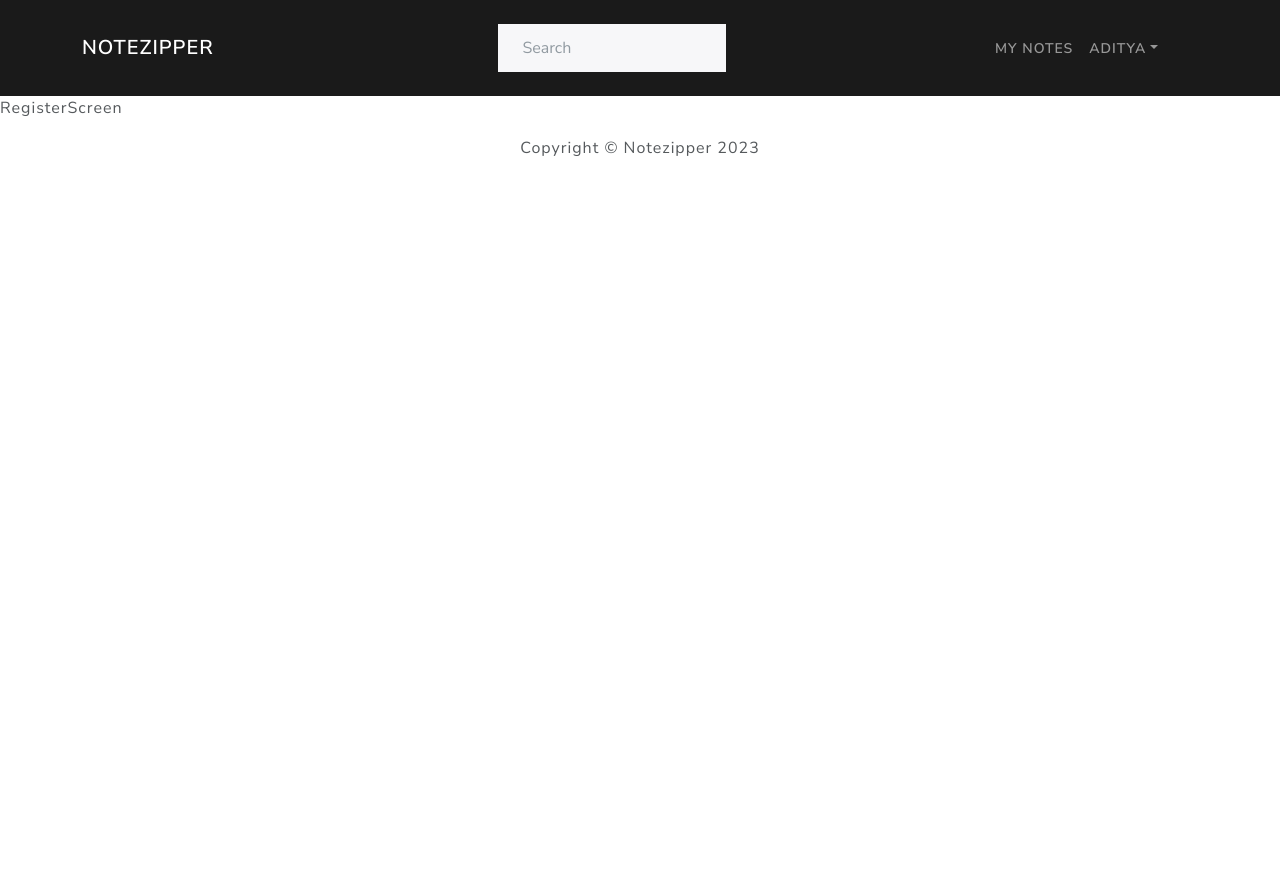
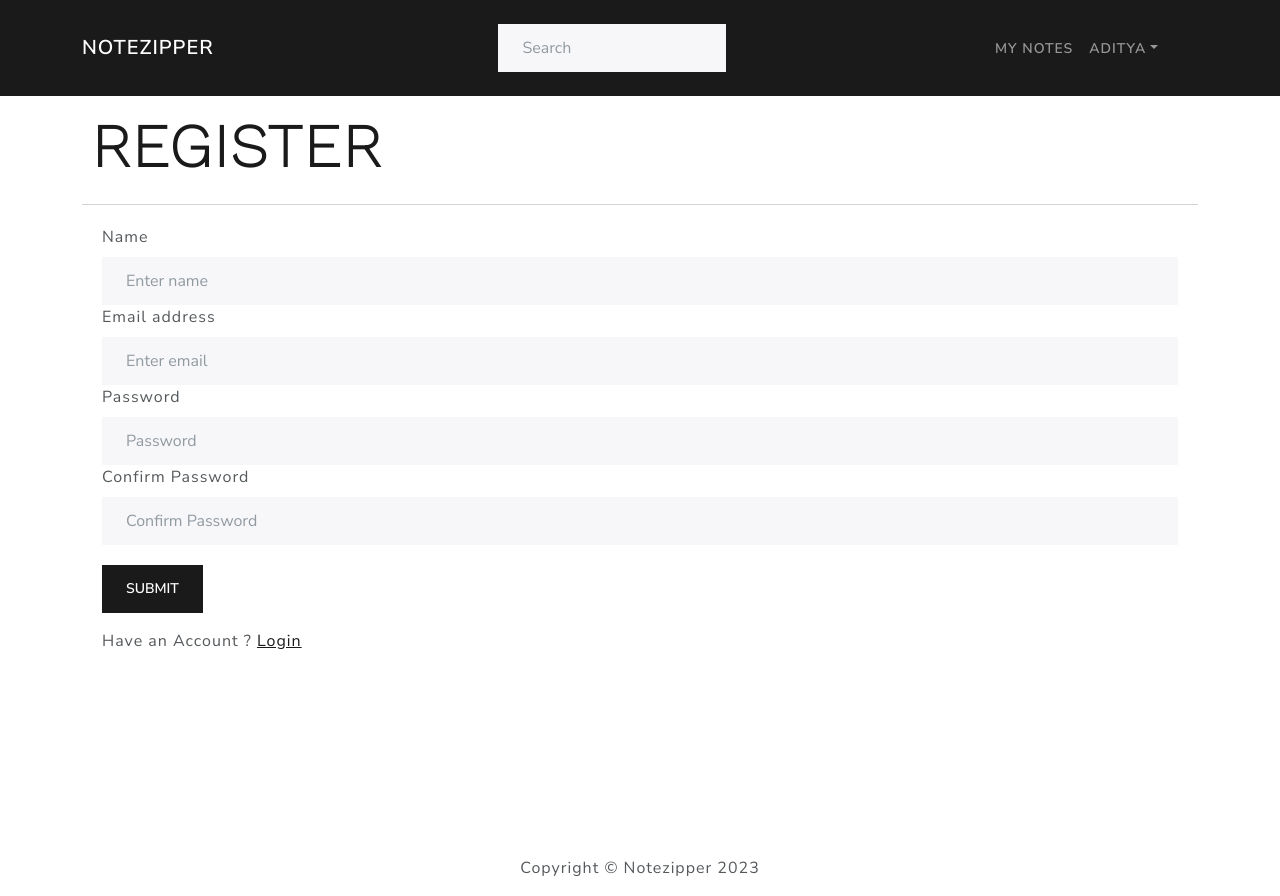
Before and after one commit to Adibros/Notezipper, a React (Create React App) app in the folder frontend/: page /register in a window 1280 px wide. Before the commit the page ends 800 px from the top, so only its background shows below. Built offline with nearby package versions, Linux system fonts and the light colour scheme.

Commit message:
registration page frontend

```diff
--- a/frontend/src/screens/RegisterScreen/RegisterScreen.js
+++ b/frontend/src/screens/RegisterScreen/RegisterScreen.js
@@ -1,8 +1,114 @@
-import React from 'react'
+import {React , useState} from 'react'
+import { Form,Button,Row,Col } from 'react-bootstrap'
+import ErrorMessage from '../../components/ErrorMessage';
+import MainScreen from '../../components/MainScreen'
+import axios from 'axios';
+import Loading from '../../components/Loading';
+import { Link } from 'react-router-dom'
 
 const RegisterScreen = () => {
+
+  const [email, setEmail] = useState("");
+  const [name, setName] = useState("");
+  const [password, setPassword] = useState("");
+  const [confirmPassword, setConfirmPassword] = useState("");
+  const [message, setMessage] = useState(null);
+
+
+  const [error, setError] = useState(false);
+  const [loading, setLoading] = useState(false);
+
+  const submitHandler = async(e) =>{
+    e.preventDefault();
+
+    if(password!== confirmPassword){
+      setMessage('Passwords Do not Match');
+    }else{
+        setMessage(null);
+        try {
+          const config = {
+            headers : {
+              "Content-type":"application/json"
+            },
+          };
+
+          setLoading(true);
+
+          const data = await axios.post("/api/users",{name,email,password},config);
+
+          setLoading(false);
+          localStorage.setItem("userInfo",JSON.stringify(data));
+
+        } catch (error) {
+          setError(error.response.data.message);
+        }
+    }
+  }
+
+
   return (
-    <div>RegisterScreen</div>
+    <MainScreen title='REGISTER'>
+
+      <div className='loginContainer'>
+        {error && <ErrorMessage variant='danger'>{error}</ErrorMessage>}
+        {message && <ErrorMessage variant='danger'>{message}</ErrorMessage>}
+        {loading && <Loading/>}
+
+        <Form onSubmit={submitHandler}>
+
+          <Form.Group controlId='name'>
+            <Form.Label>Name</Form.Label>
+            <Form.Control
+              type='name'
+              value={name}
+              placeholder="Enter name"
+              onChange={(e) => setName(e.target.value)}
+            />
+          </Form.Group>
+
+          <Form.Group controlId='formBasicEmail'>
+            <Form.Label>Email address</Form.Label>
+            <Form.Control
+              type='email'
+              value={email}
+              placeholder="Enter email"
+              onChange={(e) => setEmail(e.target.value)}
+            />
+          </Form.Group>
+
+          <Form.Group controlId='formBasicPassword'>
+            <Form.Label>Password</Form.Label>
+            <Form.Control
+              type='password'
+              value={password}
+              placeholder="Password"
+              onChange={(e) => setPassword(e.target.value)}
+            />
+          </Form.Group>
+
+          <Form.Group controlId='confirmPassword'>
+            <Form.Label>Confirm Password</Form.Label>
+            <Form.Control
+              type='password'
+              value={confirmPassword}
+              placeholder="Confirm Password"
+              onChange={(e) => setConfirmPassword(e.target.value)}
+            />
+          </Form.Group>
+
+          <Button variant="primary" type="submit" style={{marginTop:'20px'}}>
+            Submit
+          </Button>
+
+          <Row className = "py-3">
+                <Col>
+                    Have an Account ? <Link to="/login">Login</Link>
+                </Col>
+          </Row>
+
+        </Form>
+      </div>
+    </MainScreen>
   )
 }
 
```
